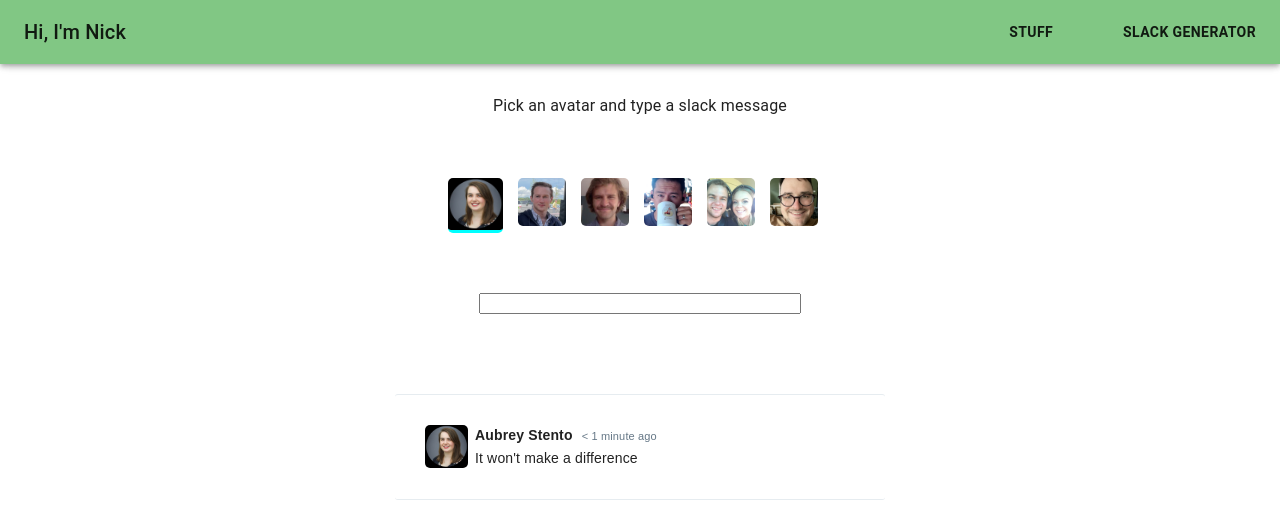
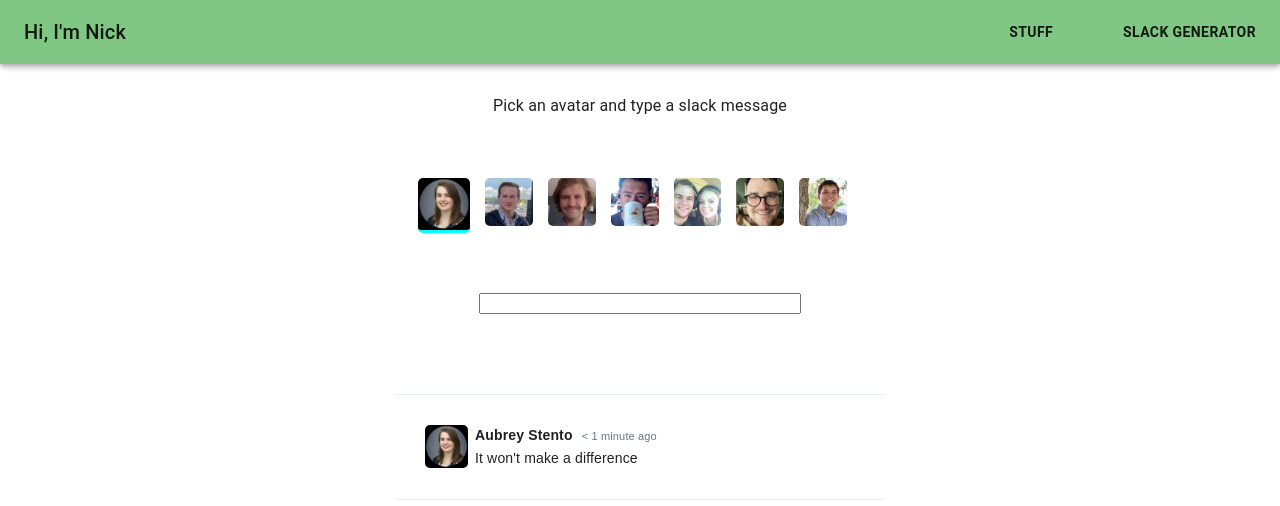
Before and after one commit to nicholasvrdoljak/nicholasvrdoljak, a Next.js app: page /slack_generator in a window 1280 px wide. Shown: the top 506 px of the page. Built offline with nearby package versions, Linux system fonts and the light colour scheme.

Commit message:
Update slack_generator.js

```diff
--- a/pages/slack_generator.js
+++ b/pages/slack_generator.js
@@ -102,6 +102,10 @@ function SlackGenerator() {
                     setActiveImage('nick.png');
                     setActiveName('Nick Vrdoljak')
                 }} className={`${classes.avatarOption} ${activeImage == 'nick.png' ? classes.avatarOptionSelected : ''}`} src={'/images/nick.png'} />
+                <img onClick={() => {
+                    setActiveImage('reagan.jpeg');
+                    setActiveName('Reagan Keeler')
+                }} className={`${classes.avatarOption} ${activeImage == 'nick.png' ? classes.avatarOptionSelected : ''}`} src={'/images/reagan.jpeg'} />
             </div>
             <div className={classes.optionWrap}>
                 <input style={{width: '75%'}} onChange={(evt) => setActiveCaption(evt.target.value)}></input>
```
